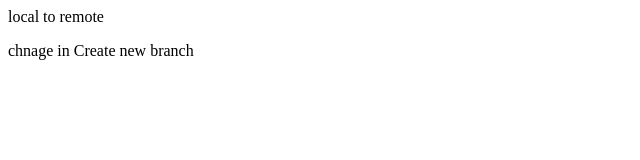
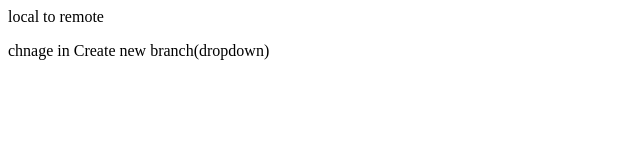
Before and after one commit to negiankush613/localrepo, a plain HTML site: page index.html in a window 1280 px wide. Shown: the full height of the page, 0-640 px from the left. Drawn offline with Linux system fonts and the light colour scheme.

Commit message:
Add dropdown text

```diff
--- a/index.html
+++ b/index.html
@@ -1,2 +1,2 @@
 <p>local to remote</p>
-<p>chnage in Create new branch</p>
+<p>chnage in Create new branch(dropdown)</p>
```
